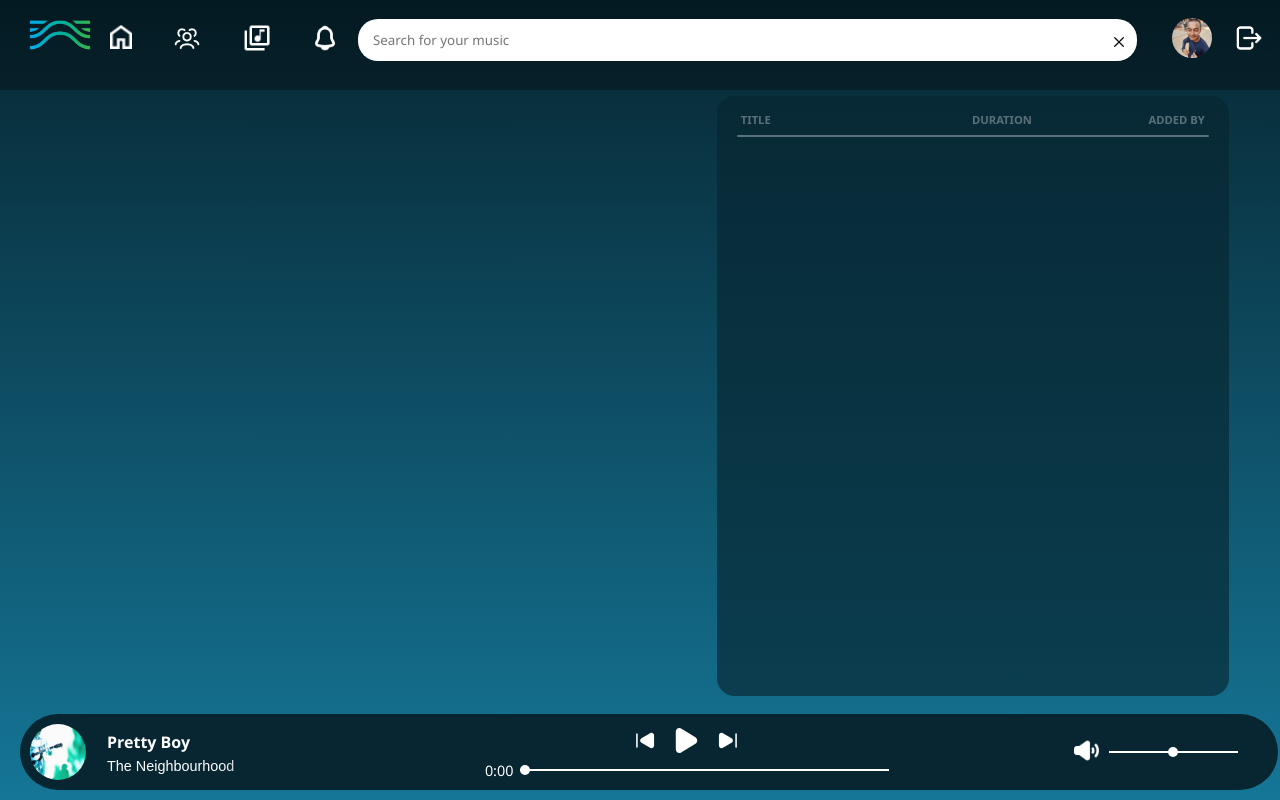
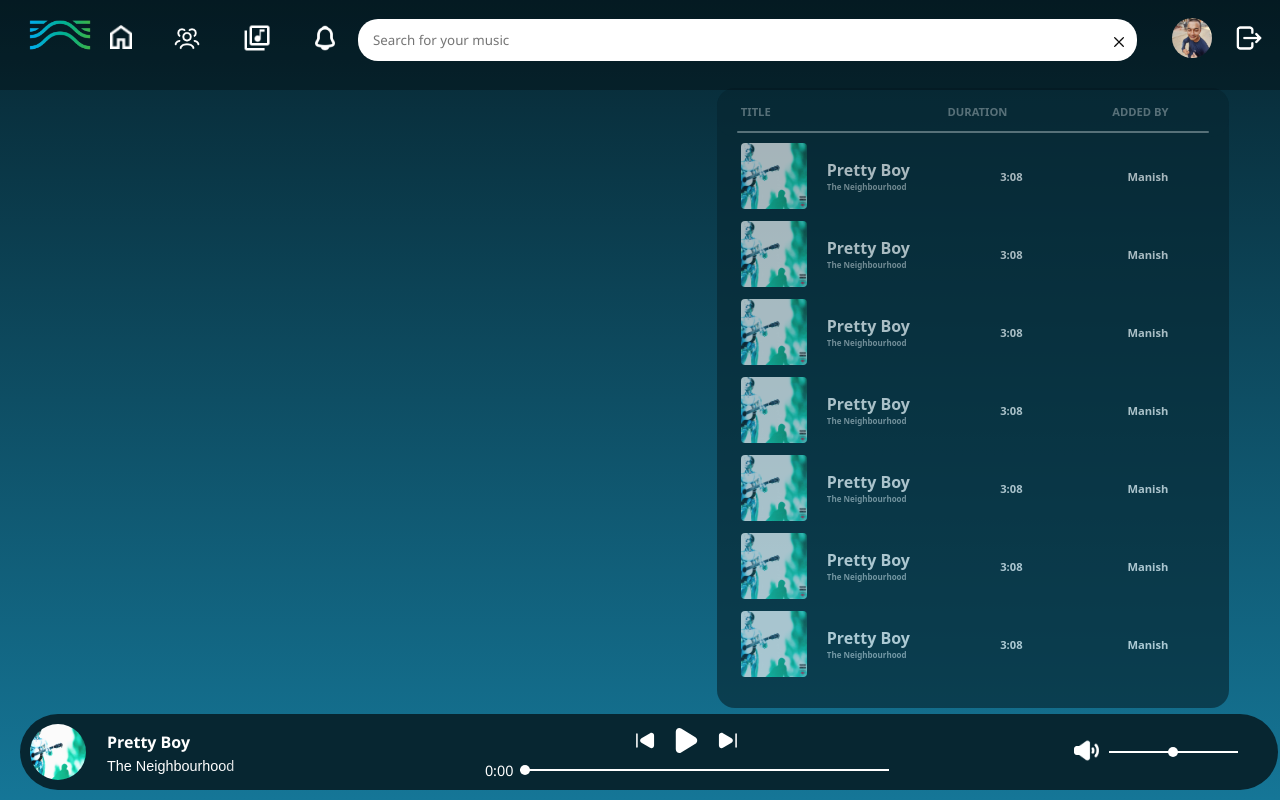
Before and after one commit to fy-st0rm/Lobic, a React (Vite) app: page /playlist in a window 1280 px wide. Built offline with nearby package versions, Linux system fonts and the light colour scheme; no server answers; a web font is replaced by a local one.

Commit message:
added songinfo to the songs container in playlist page

```diff
--- a/src/components/SongContainer/SongContainer.jsx
+++ b/src/components/SongContainer/SongContainer.jsx
@@ -1,12 +1,33 @@
+import SongInfo from "../SongInfo/SongInfo";
+
 function SongContainer() {
   return (
-    <div className= "absolute top-[12%] right-[4%] bg-primary-100 opacity-65 rounded-[18px] h-[75%] w-[40%] ">
+    <div className="absolute top-[11%] right-[4%] bg-primary-100 opacity-65 rounded-[18px] h-[75%] w-[40%] min-w-[300px] flex flex-col pb-5">
+      <div className="sticky top-0 bg-primary-100 rounded-[18px]  z-10">
         <div className="flex justify-evenly mt-2 mx-2">
-            <div className="font-sans text-[70%] text-white opacity-50 font-bold grow-[2] px-4 py-2">TITLE</div>
-            <div className="font-sans text-[70%] text-white opacity-50 font-bold duration grow px-4 py-2">DURATION</div>
-            <div className="font-sans text-[70%] text-white opacity-50 font-bold addedby px-4 py-2 overflow-hidden text-nowrap">ADDED BY</div>
+          <div className="font-sans text-[70%] text-white opacity-50 font-bold grow-[1.99] px-4 py-2">TITLE</div>
+          <div className="font-sans text-[70%] text-white opacity-50 font-bold duration grow px-4 py-2">DURATION</div>
+          <div className="font-sans text-[70%] text-white opacity-50 font-bold addedby grow-[0.5] px-4 py-2 overflow-hidden text-nowrap">ADDED BY</div>
         </div>
-        <div className="mx-5 left-1 h-[2px] bg-white opacity-50 rounded-[10px]  "></div>
+        <div className="mx-5 left-1 h-[2px] bg-white opacity-50 rounded-[10px] my-1"></div>
+      </div>
+
+
+      <div className="overflow-y-auto flex-1">
+        <SongInfo />
+        <SongInfo />
+        <SongInfo />
+        <SongInfo />
+        <SongInfo />
+        <SongInfo />
+        <SongInfo />
+        <SongInfo />
+        <SongInfo />
+        <SongInfo />
+        <SongInfo />
+        <SongInfo />
+        <SongInfo />
+      </div>
     </div>
   );
 }
--- /dev/null
+++ b/src/components/SongInfo/SongInfo.jsx
@@ -0,0 +1,20 @@
+import cover from "/covers/cover.jpg";
+function SongInfo() {
+    return (
+
+          <div className="flex justify-evenly items-center mt-0 mx-2">
+            <div className="flex items-center gap-0 font-bold grow-[0.8] px-4 py-[2px]">
+                <div className="cover h-[66px] w-[66px] py-1 self-start"><img src={cover} alt="" className="cover h-[100%] w-[100%] rounded " /></div>
+                <div className="self-start mt-5 ml-5">
+                    <div className="font-sans text-[100%] text-white text-nowrap overflow-hidden">Pretty Boy</div>
+                    <div className="font-sans text-[50%] text-white opacity-65  text-nowrap overflow-hidden">The Neighbourhood</div>
+                </div>
+            </div>
+            <div className="font-sans text-[70%] text-white font-bold duration grow-[1] px-4 py-2">3:08</div>
+            <div className="font-sans text-[70%] text-white font-bold addedby grow-[0.5] px-4 py-2 overflow-hidden text-nowrap ">Manish</div>
+          </div>
+
+    );
+  }
+
+  export default SongInfo;
--- a/src/routes/home/Home.jsx
+++ b/src/routes/home/Home.jsx
@@ -8,6 +8,7 @@ import NavBar from "../../components/NavBar/NavBar.jsx"
 import MusicList from "../../components/MusicList/MusicList.jsx"
 import SongContainer from "../../components/SongContainer/SongContainer.jsx";
 import './Home.css'
+
 
 function Home() {
 	const { appState, ws, updateUserId, addMsgHandler } = useAppState();
--- a/tailwind.config.js
+++ b/tailwind.config.js
@@ -13,6 +13,8 @@ export default {
       }
     },
   },
-  plugins: [],
+  plugins: [
+
+  ],
 
 }
```
Also changed, not shown: src/routes/playlist/Playlist.jsx (+19 -0 lines).
